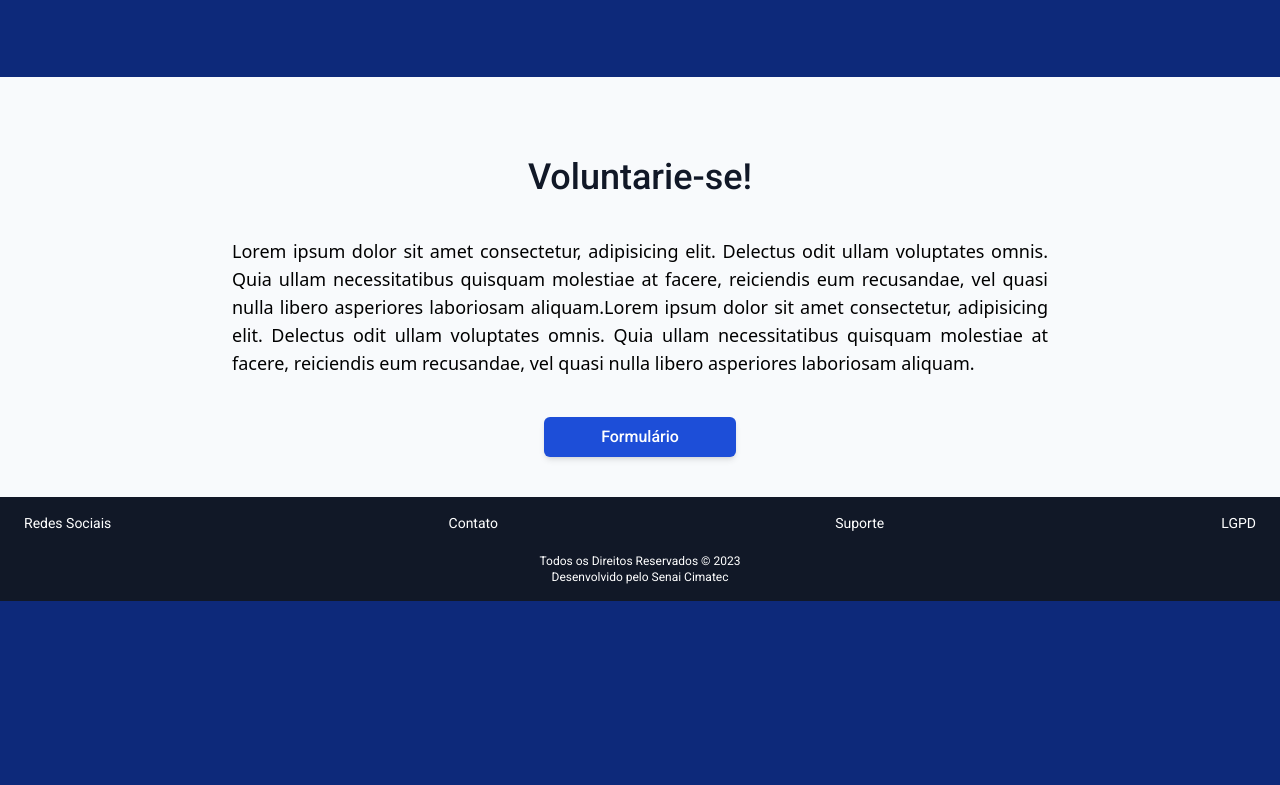
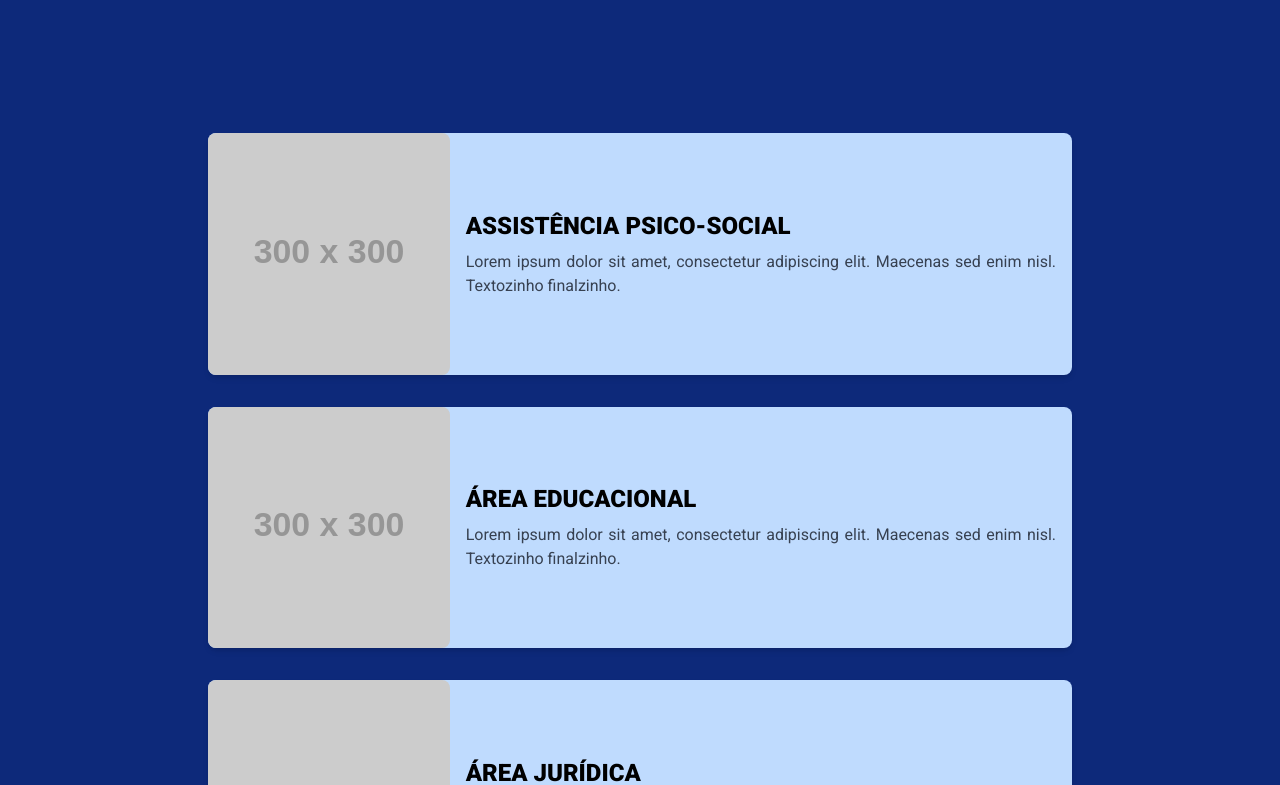
Before and after one commit to Awi-24/CSM_Front-End, a React (Vite) app in the folder front/: page /engajamento in a window 1280 px wide. Shown: the part 1260-2045 px from the top of the page. Before the commit the page ends 1861 px from the top, so only its background shows below. Built offline with nearby package versions, Linux system fonts and the light colour scheme.

Commit message:
[FIX] engajamentos finalizada + inicio da admin

```diff
--- /dev/null
+++ b/front/src/components/TeamsCard.tsx
@@ -0,0 +1,35 @@
+import React from "react";
+import { Link } from "react-router-dom";
+
+interface PartnerBoxProps {
+  icon: string;
+  title: string;
+  text: string;
+  link: string;
+}
+
+const TeamsCard: React.FC<PartnerBoxProps> = ({ icon, title, text, link }) => {
+  return (
+    <Link
+      to={link}
+      className="md:w-fit w-72 bg-blue-200 flex flex-col sm:flex-row justify-center items-center rounded-lg m-4 text-center font-roboto shadow-md hover:shadow-lg transition duration-300 transform hover:-translate-y-1 hover:scale-105"
+    >
+      <div className="">
+        <img
+          src={icon || "https://via.placeholder.com/300"}
+          alt="Ícone"
+          className="overflow-clip rounded-lg sm:rounded-l-lg "
+        />
+      </div>
+      <div className="flex flex-col text-start p-4">
+        <h2 className="font-semibold mb-2 text-2xl text-black">{title || "Titulo"}</h2>
+        <p className="text-gray-700 text-md text-justify">
+            {text || "Lorem ipsum dolor sit amet, consectetur adipiscing elit. Maecenas sed enim nisl. Textozinho finalzinho. "}
+        </p>
+      </div>
+
+    </Link>
+  );
+};
+
+export default TeamsCard;
--- a/front/src/pages/admin/Admin.tsx
+++ b/front/src/pages/admin/Admin.tsx
@@ -3,7 +3,20 @@ import React from 'react'
 function Admin() {
   return (
     <div className='w-full bg-slate-200 h-screen flex flex-col justify-center align-middle items-center'>
+        {/* EVENTOS */}
+        <div>
 
+        </div>
+
+        {/* AULAS */}
+        <div>
+
+        </div>
+
+        {/* CONTAS */}
+        <div>
+
+        </div>
     </div>
   )
 }
--- a/front/src/pages/engajamento/Engajamento.tsx
+++ b/front/src/pages/engajamento/Engajamento.tsx
@@ -1,6 +1,7 @@
 import BoxCard from "../../components/CardBox";
 import PhotoCircle from "../../components/PhotoCircle";
 import CustomButton from "../../components/CustomButton";
+import TeamsCard from "../../components/TeamsCard";
 
 function Engajamento() {
   return (
@@ -9,10 +10,10 @@ function Engajamento() {
         <div className="flex flex-row w-screen h-screen justify-center align-middle items-center py-10 md:py-10 xs:px-1 md:px-5 bg-bg-aulas bg-center bg-cover bg-fixed">
           <div className="text-center w-5/6 md:w-4/6 max-w-4xl ">
             <h1 className="pb-14 font-roboto font-medium text-blue-300 text-4xl md:text-5xl md:text-center">
-              Nossa Comunidade
+              Engajamento Comunitário
             </h1>
 
-            <p className="font-roboto text-lg max-w-4xl font-normal text-justify pb-28  text-white">
+            <p className="font-roboto text-lg max-w-4xl font-normal text-justify md:pb-28 pb-44  text-white">
               Lorem ipsum dolor sit amet consectetur, adipisicing elit. Delectus
               odit ullam voluptates omnis. Quia ullam necessitatibus quisquam
               molestiae at facere, reiciendis eum recusandae, vel quasi nulla
@@ -44,6 +45,31 @@ function Engajamento() {
                 libero asperiores laboriosam aliquam.
               </p>
             </div>
+          </div>
+        </div>
+        <div className="flex flex-row justify-center align-middle items-center py-10 md:py-10 xs:px-1 md:px-5">
+          <div className="text-center flex flex-col text-white w-5/6 md:4/6 max-w-4xl">
+            <div className="flex flex-col justify-center items-center align-middle">
+            <TeamsCard
+              icon={""}
+              title={"ASSISTÊNCIA PSICO-SOCIAL"}
+              text={""}
+              link={""}
+            />
+            <TeamsCard
+              icon={""}
+              title={"ÁREA EDUCACIONAL"}
+              text={""}
+              link={""}
+            />
+            <TeamsCard
+              icon={""}
+              title={"ÁREA JURÍDICA"}
+              text={""}
+              link={""}
+            />
+            </div>
+
           </div>
         </div>
       </div>
--- a/front/src/pages/registro/Registro.tsx
+++ b/front/src/pages/registro/Registro.tsx
@@ -69,7 +69,7 @@ function Registro() {
             <input
               type="date"
               name="Nascimento"
-              placeholder="Data de Nascimento (DD/MM/YYYY)"
+              placeholder="Data de Nascimento (MM/DD/AAAA)"
               className={`m-2 rounded-lg bg-gray-200 border-2 text-gray-400 border-gray-200 p-2 focus:border-blue-700 focus:ring-blue-600 w-80 md:w-auto`}
             />
             <input
```
